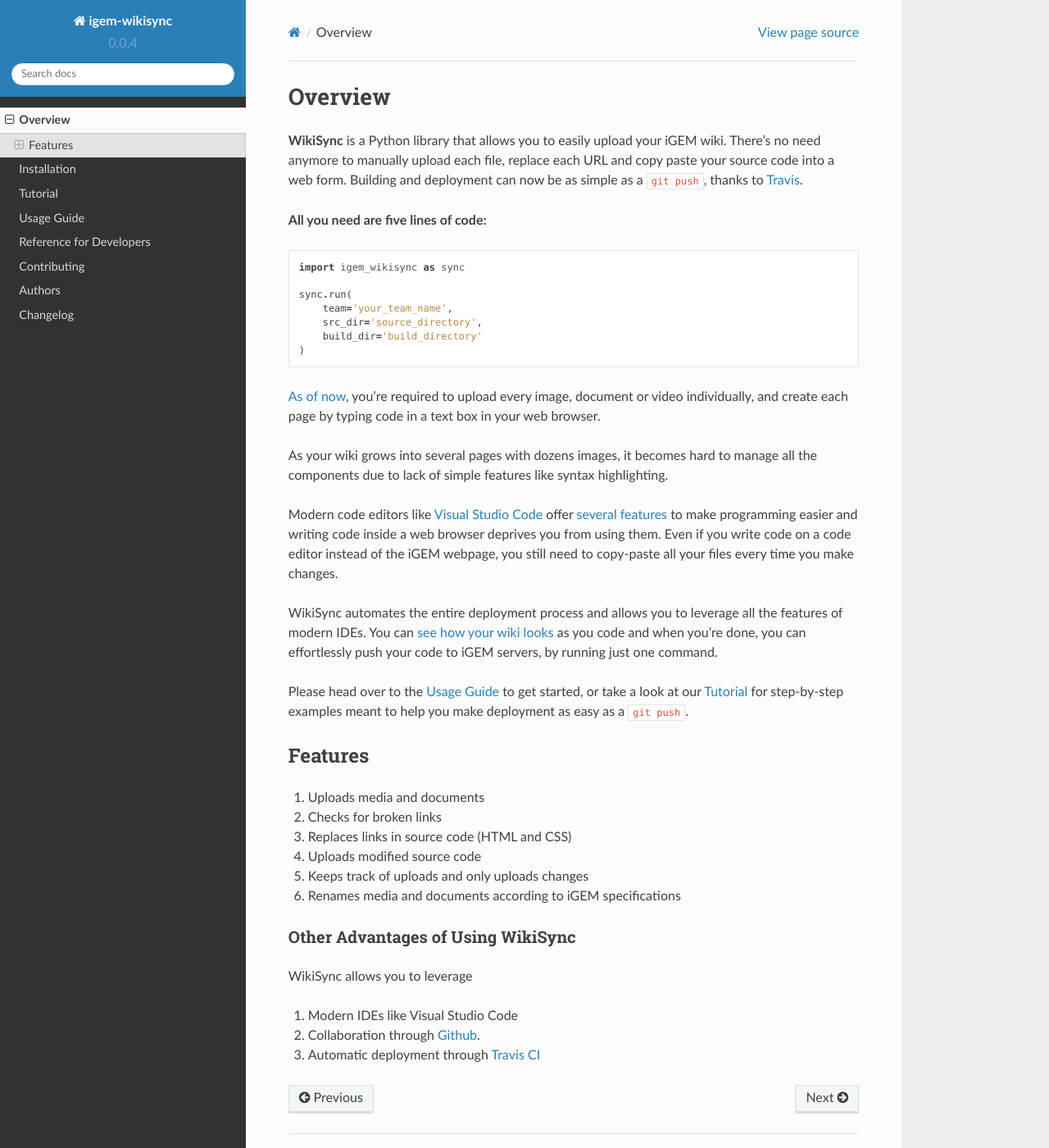
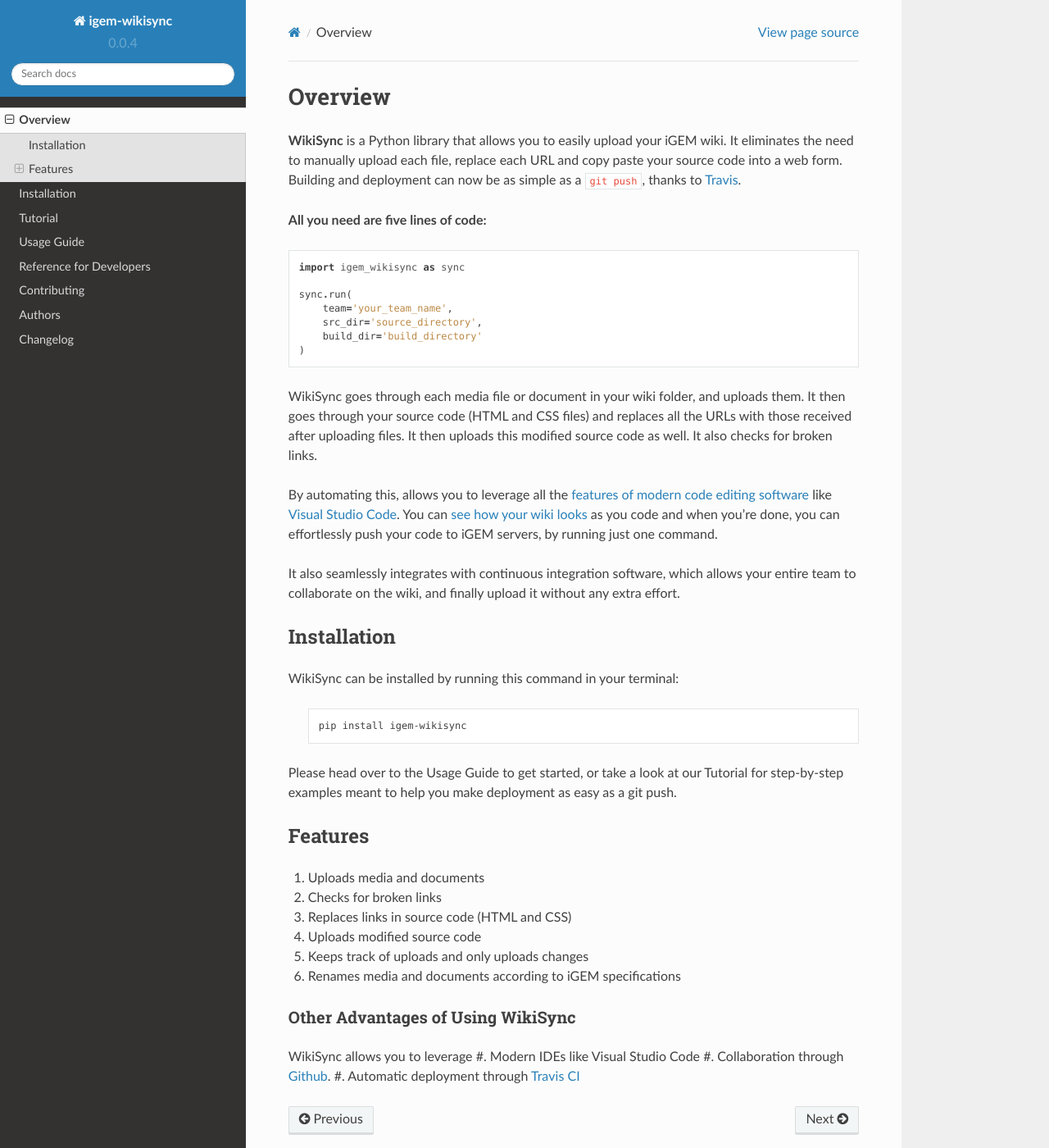
Before and after one commit to igembitsgoa/igem-wikisync, a Sphinx documentation site: the page built from docs/overview.rst, in a window 1280 px wide and 1400 px high. Shown: the whole window at 82% size. Built offline with Sphinx 7.4.7 and the Read the Docs theme 2.0.0, drawn with Linux system fonts in a browser that asks for light colours.

Commit message:
Only deploy docs

```diff
--- a/docs/overview.rst
+++ b/docs/overview.rst
@@ -4,7 +4,7 @@
 Overview
 ========
 
-**WikiSync** is a Python library that allows you to easily upload your iGEM wiki. There's no need anymore to manually upload each file, replace each URL and copy paste your source code into a web form. Building and deployment can now be as simple as a ``git push``, thanks to `Travis <https://travis-ci.com>`_.
+**WikiSync** is a Python library that allows you to easily upload your iGEM wiki. It eliminates the need to manually upload each file, replace each URL and copy paste your source code into a web form. Building and deployment can now be as simple as a ``git push``, thanks to `Travis <https://travis-ci.com>`_.
 
 **All you need are five lines of code:**
 
@@ -18,15 +18,22 @@ Overview
         build_dir='build_directory'
     )
 
-`As of now <https://2020.igem.org/Resources/Wiki_Editing_Help>`_, you're required to upload every image, document or video individually, and create each page by typing code in a text box in your web browser.
+WikiSync goes through each media file or document in your wiki folder, and uploads them. It then goes through your source code (HTML and CSS files) and replaces all the URLs with those received after uploading files. It then uploads this modified source code as well. It also checks for broken links.
 
-As your wiki grows into several pages with dozens images, it becomes hard to manage all the components due to lack of simple features like syntax highlighting.
+By automating this, allows you to leverage all the `features of modern code editing software <https://medium.com/@bretcameron/7-essential-features-of-visual-studio-code-for-web-developers-be77e235bf62>`_ like `Visual Studio Code <https://code.visualstudio.com>`_. You can `see how your wiki looks <https://www.youtube.com/watch?v=WzE0yqwbdgU>`_ as you code and when you're done, you can effortlessly push your code to iGEM servers, by running just one command.
 
-Modern code editors like `Visual Studio Code <https://code.visualstudio.com>`_ offer `several features <https://medium.com/@bretcameron/7-essential-features-of-visual-studio-code-for-web-developers-be77e235bf62>`_ to make programming easier and writing code inside a web browser deprives you from using them. Even if you write code on a code editor instead of the iGEM webpage, you still need to copy-paste all your files every time you make changes.
+It also seamlessly integrates with continuous integration  software, which allows your entire team to collaborate on the wiki, and finally upload it without any extra effort.
 
-WikiSync automates the entire deployment process and allows you to leverage all the features of modern IDEs. You can `see how your wiki looks <https://www.youtube.com/watch?v=WzE0yqwbdgU>`_ as you code and when you're done, you can effortlessly push your code to iGEM servers, by running just one command.
+Installation
+============
 
-Please head over to the :ref:`usage-guide` to get started, or take a look at our :ref:`tutorial` for step-by-step examples meant to help you make deployment as easy as a ``git push``.
+WikiSync can be installed by running this command in your terminal:
+
+    .. code-block:: bash
+
+        pip install igem-wikisync
+
+Please head over to the Usage Guide to get started, or take a look at our Tutorial for step-by-step examples meant to help you make deployment as easy as a git push.
 
 
 Features
@@ -43,7 +50,6 @@ Other Advantages of Using WikiSync
 ----------------------------------
 
 WikiSync allows you to leverage
-
 #. Modern IDEs like Visual Studio Code
 #. Collaboration through `Github <https://github.com>`_.
 #. Automatic deployment through `Travis CI <https://travis-ci.com>`_
--- a/docs/usage/index.rst
+++ b/docs/usage/index.rst
@@ -105,7 +105,7 @@ Cookies are stored in a file called ``wikisync.cookies`` in the directory where
 Keeping Track of Changes
 ------------------------
 
-After each run of WikiSync, WikiSync creates a file called ``upload_map.yml`` in the directory where it was run. This is a list of files it has encountered and uploaded till now, along with their URLs and MD5 hashes. This ensures that existing files are not uploaded again, but their URLs still can be substituted in the code. MD5 hashes allow it to check for changes within existing files, so it can upload the modified versions.
+After each run of WikiSync, it creates a file called ``upload_map.yml`` in the directory where it was run. This is a list of files it has encountered and uploaded till now, along with their URLs and MD5 hashes. This ensures that existing files are not uploaded again, but their URLs still can be substituted in the code. MD5 hashes allow it to check for changes within existing files, so it can upload the modified versions.
 
 This is also useful in case connection to iGEM servers is lost while uploading. WikiSync saves the intermediate state in the upload map, so you can resume from that point when the internet connection is restored.
 
@@ -140,6 +140,8 @@ WikiSync prints a log of all the operations it carries out, allowing you to over
 .. # TODO: Improve logs
 
 This file doesn't contain any sensitive information, and can be committed to git.
+
+.. _continuous-integration:
 
 Continuous Integration
 ----------------------
```
Also changed, not shown: .travis.yml.
